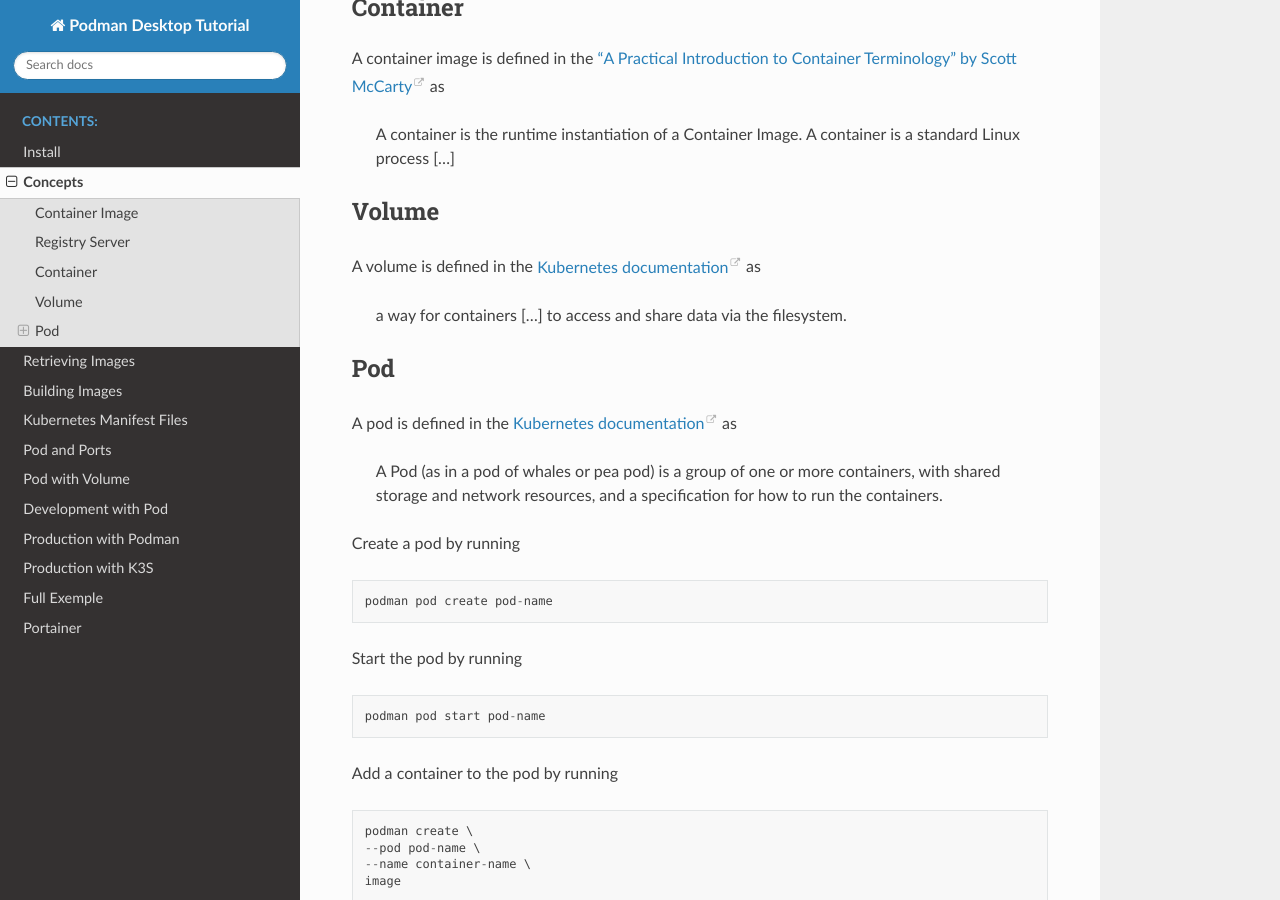
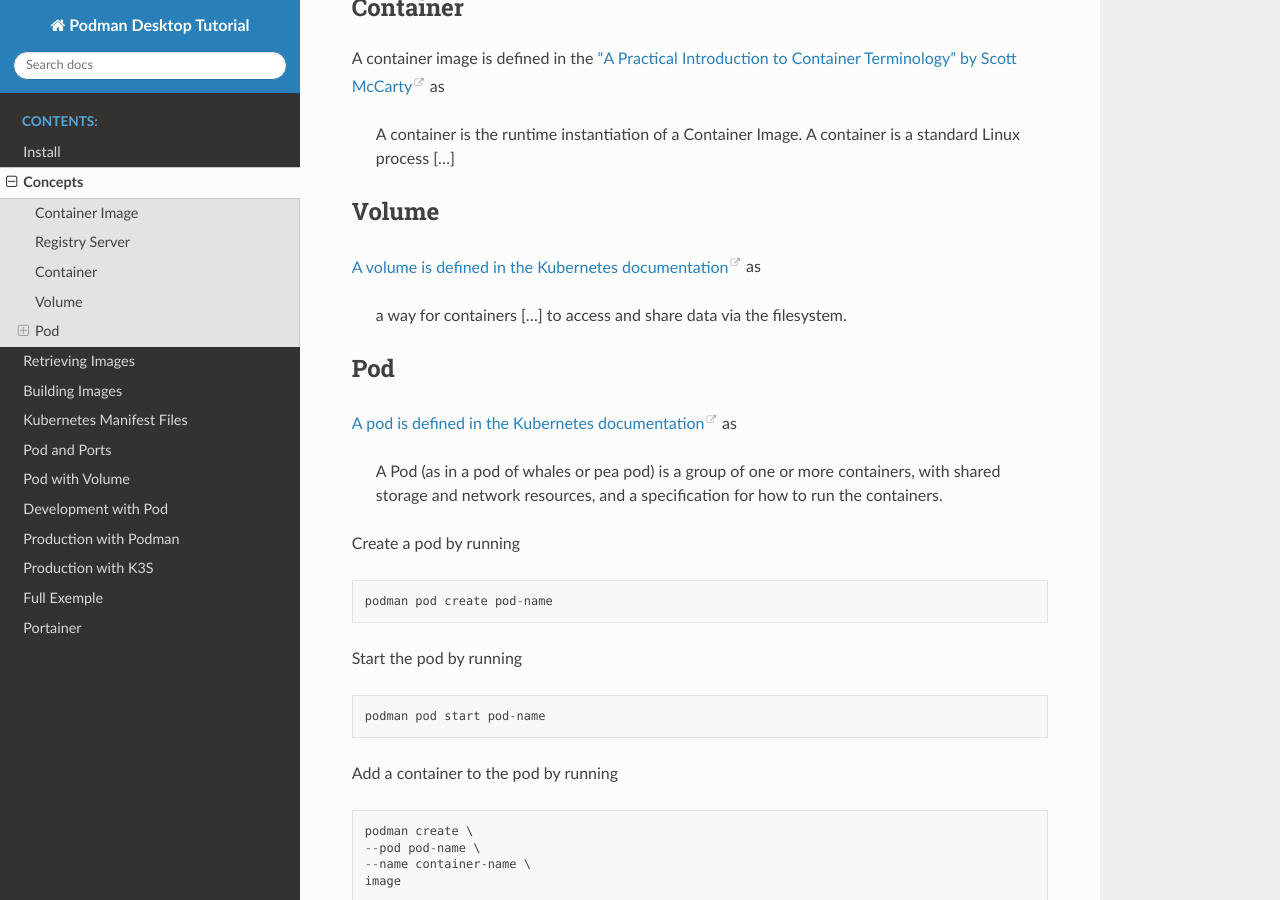
Before and after one commit to rgaiacs/rse-podman-tutorial, a Sphinx documentation site: the page built from source/concepts.rst, in a window 1280 px wide and 900 px high, scrolled down 1050 px. Built offline with Sphinx 7.4.7 and the Read the Docs theme 3.1.0, drawn with Linux system fonts in a browser that asks for light colours.

Commit message:
Improve link accessibility

```diff
--- a/source/concepts.rst
+++ b/source/concepts.rst
@@ -30,14 +30,14 @@ A container image is defined in the `"A Practical Introduction to Container Term
 Volume
 ------
 
-A volume is defined in the `Kubernetes documentation <https://kubernetes.io/docs/concepts/storage/volumes/>`_ as
+`A volume is defined in the Kubernetes documentation <https://kubernetes.io/docs/concepts/storage/volumes/>`_ as
 
     a way for containers [...] to access and share data via the filesystem.
 
 Pod
 ---
 
-A pod is defined in the `Kubernetes documentation <https://kubernetes.io/docs/concepts/workloads/pods/>`_ as
+`A pod is defined in the Kubernetes documentation <https://kubernetes.io/docs/concepts/workloads/pods/>`_ as
 
     A Pod (as in a pod of whales or pea pod) is a group of one or more containers, with shared storage and network resources, and a specification for how to run the containers.
 
```
